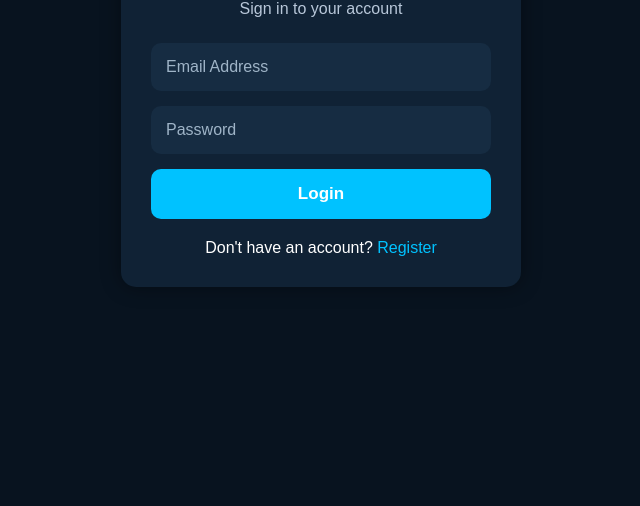
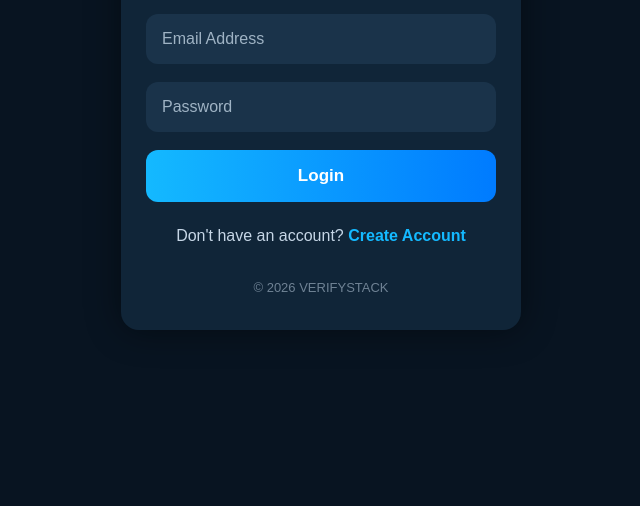
Before and after one commit to danielidoghe-beep/VERIFYSTACK, a plain HTML site: page login.html in a window 1280 px wide. Shown: the part 294-800 px from the top of the page, without its empty margins (319-959 px from the left). Drawn offline with Linux system fonts and the light colour scheme; files whose address does not match are found by name.

Commit message:
Update login.html

```diff
--- a/login.html
+++ b/login.html
@@ -3,88 +3,157 @@
 <head>
 <meta charset="UTF-8">
 <meta name="viewport" content="width=device-width, initial-scale=1.0">
-<title>VERIFYSTACK - Login</title>
+
+<title>VERIFYSTACK | Login</title>
 
 <style>
+
 *{
 margin:0;
 padding:0;
 box-sizing:border-box;
-font-family:Arial,sans-serif;
+font-family:Arial,Helvetica,sans-serif;
 }
 
 body{
-background:#08131f;
+
+background:#081421;
+
 display:flex;
 justify-content:center;
 align-items:center;
+
 height:100vh;
-color:white;
+
 }
 
 .container{
-width:90%;
+
+width:92%;
 max-width:400px;
-background:#102235;
-padding:30px;
-border-radius:15px;
-box-shadow:0 0 20px rgba(0,0,0,.4);
+
+background:#102538;
+
+border-radius:18px;
+
+padding:35px 25px;
+
+box-shadow:0 0 35px rgba(0,0,0,.45);
+
 }
 
 .logo{
+
+font-size:34px;
+
+font-weight:bold;
+
 text-align:center;
-font-size:30px;
-font-weight:bold;
-color:#00c2ff;
+
+color:#14b9ff;
+
 margin-bottom:10px;
+
 }
 
 .subtitle{
+
 text-align:center;
-color:#b8c7d9;
-margin-bottom:25px;
+
+color:#b7c7d8;
+
+margin-bottom:30px;
+
 }
 
-input{
+.input{
+
 width:100%;
-padding:15px;
-margin-bottom:15px;
-background:#162c42;
+
+padding:16px;
+
 border:none;
-border-radius:10px;
+
+outline:none;
+
+border-radius:12px;
+
+background:#1a334a;
+
 color:white;
+
 font-size:16px;
+
+margin-bottom:18px;
+
 }
 
-input::placeholder{
-color:#9fb4c7;
+.input::placeholder{
+
+color:#9fb3c4;
+
 }
 
-button{
+.loginBtn{
+
 width:100%;
-padding:15px;
+
+padding:16px;
+
 border:none;
-border-radius:10px;
-background:#00c2ff;
+
+border-radius:12px;
+
+background:linear-gradient(90deg,#14b9ff,#007bff);
+
 color:white;
+
 font-size:17px;
+
 font-weight:bold;
+
 cursor:pointer;
+
 }
 
-button:hover{
-background:#00a8dd;
+.loginBtn:hover{
+
+opacity:.9;
+
 }
 
-.link{
+.register{
+
 text-align:center;
-margin-top:20px;
+
+margin-top:25px;
+
+color:#c6d6e6;
+
 }
 
-.link a{
-color:#00c2ff;
+.register a{
+
+color:#14b9ff;
+
 text-decoration:none;
+
+font-weight:bold;
+
 }
+
+.footer{
+
+margin-top:35px;
+
+text-align:center;
+
+font-size:13px;
+
+color:#6f8294;
+
+}
+
 </style>
 
 </head>
@@ -98,28 +167,43 @@ VERIFYSTACK
 </div>
 
 <div class="subtitle">
-Sign in to your account
+Secure Investment Platform
 </div>
 
 <input
+class="input"
 type="email"
 id="email"
 placeholder="Email Address">
 
 <input
+class="input"
 type="password"
 id="password"
 placeholder="Password">
 
-<button id="loginBtn">
+<button
+class="loginBtn"
+id="loginBtn">
 Login
 </button>
 
-<div class="link">
+<div class="register">
+
 Don't have an account?
+
 <a href="register.html">
-Register
+
+Create Account
+
 </a>
+
+</div>
+
+<div class="footer">
+
+© 2026 VERIFYSTACK
+
 </div>
 
 </div>
```
